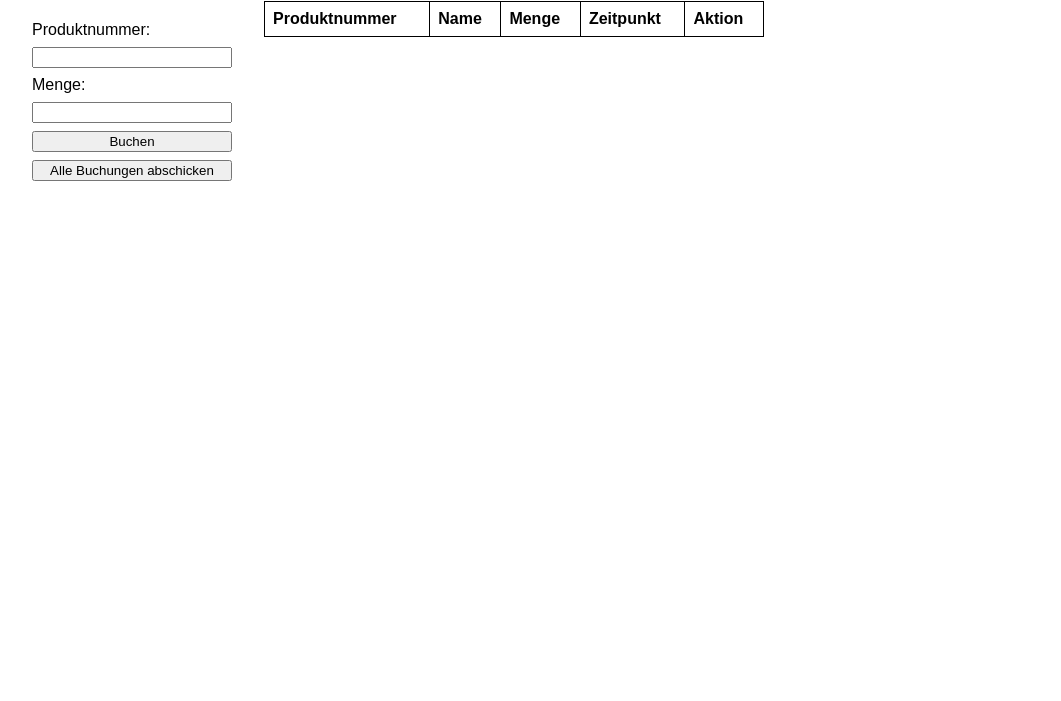
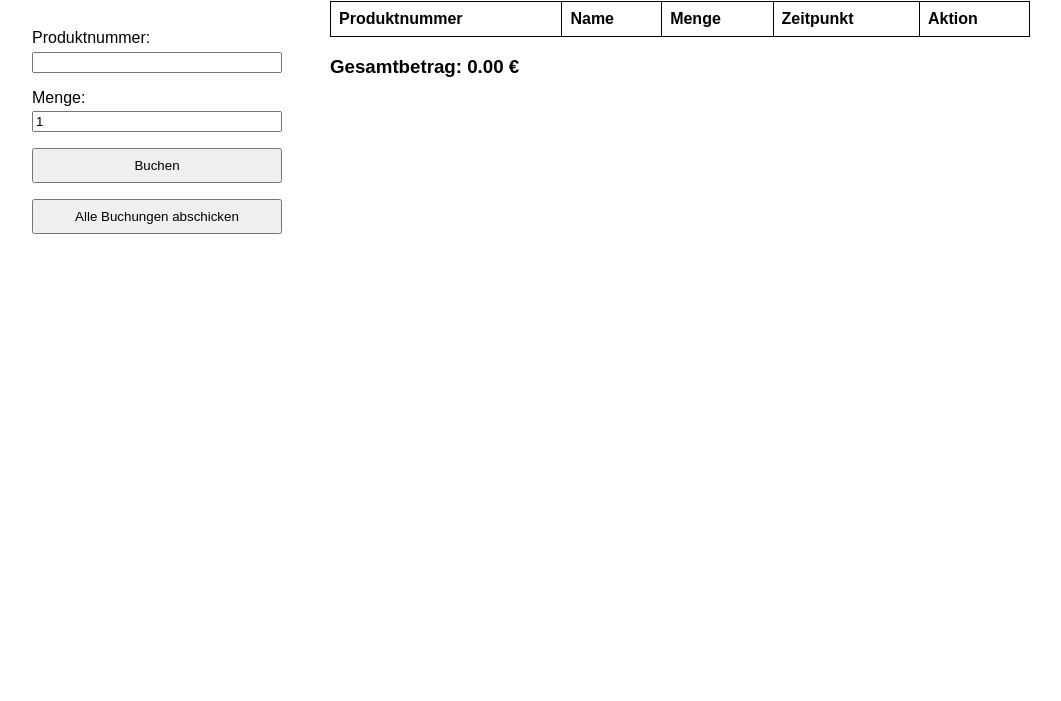
Before and after one commit to Maximilian-Kerskes/Kassensystem, a website: page frontend/public/kassierer.html in a window 1280 px wide. Shown: the part 99-800 px from the top of the page, without its empty margins (0-1061 px from the left). Drawn offline with Linux system fonts and the light colour scheme.

Commit message:
Enter fehler gefixt und Workflow für Kassierer optimiert (#20)

```diff
--- a/frontend/public/kassierer.html
+++ b/frontend/public/kassierer.html
@@ -7,19 +7,25 @@
     <link rel="stylesheet" href="styles.css">
 </head>
 <body class="kassierer-body">
-    <form id="buchungsForm">
+
+    <div class="eingabe-container">
         <h1>Kassierer</h1>
-        <label for="produkt">Produktnummer:</label>
-        <input type="text" id="produkt" name="produkt"/>
 
-        <label for="menge">Menge:</label>
-        <input type="number" id="menge" name="menge" min="1"/>
+        <div class="input-group">
+            <label for="produkt">Produktnummer:</label>
+            <input type="text" id="produkt" autocomplete="off">
+        </div>
 
-        <button type="submit" id="buchen">Buchen</button>
-        <button type="button" id="abschicken">Alle Buchungen abschicken</button>
-    </form>
+        <div class="input-group">
+            <label for="menge">Menge:</label>
+            <input type="number" id="menge" min="1" value="1">
+        </div>
 
-    <div>
+        <button id="buchen">Buchen</button>
+        <button id="abschicken">Alle Buchungen abschicken</button>
+    </div>
+
+    <div class="buchungen-container">
         <h2>Buchungen</h2>
         <table id="buchungenTabelle">
             <thead>
@@ -33,11 +39,9 @@
             </thead>
             <tbody></tbody>
         </table>
-    </div>
-    <div>
+
         <h3>Gesamtbetrag: <span id="gesamtbetrag">0.00</span> €</h3>
     </div>
-
 
     <script src="kassierer.js"></script>
 </body>
--- a/frontend/public/kassierer.js
+++ b/frontend/public/kassierer.js
@@ -1,19 +1,18 @@
 const API_BASE_URL = "http://localhost:8080/api";
-const form = document.getElementById("buchungsForm");
 const tbody = document.querySelector("#buchungenTabelle tbody");
 const buchungen = [];
 
 function berechneGesamtbetrag() {
     return buchungen.reduce(
         (summe, pos) => summe + pos.menge * pos.produkt.verkaufspreis,
-        0,
+        0
     );
 }
 
 async function oeffneKasse() {
     const res = await fetch(`${API_BASE_URL}/kasse`);
     if (!res.ok) {
-		alert("Fehler beim Oeffnen der Kasse");
+        alert("Fehler beim Öffnen der Kasse");
     }
 }
 
@@ -43,9 +42,8 @@ function renderBuchungen() {
         berechneGesamtbetrag().toFixed(2);
 }
 
-form.addEventListener("submit", async (e) => {
-    e.preventDefault();
-    const produktNr = document.getElementById("produkt").value;
+async function bucheProdukt() {
+    const produktNr = document.getElementById("produkt").value.trim();
     const menge = parseInt(document.getElementById("menge").value);
 
     if (!produktNr || !menge) {
@@ -68,7 +66,29 @@ form.addEventListener("submit", async (e) => {
     });
 
     renderBuchungen();
-    form.reset();
+
+    document.getElementById("produkt").value = "";
+    document.getElementById("menge").value = 1;
+    document.getElementById("produkt").focus();
+}
+
+document.getElementById("produkt").addEventListener("keydown", (e) => {
+    if (e.key === "Enter") {
+        e.preventDefault();
+        document.getElementById("menge").focus();
+        document.getElementById("menge").select();
+    }
+});
+
+document.getElementById("menge").addEventListener("keydown", async (e) => {
+    if (e.key === "Enter") {
+        e.preventDefault();
+        await bucheProdukt();
+    }
+});
+
+document.getElementById("buchen").addEventListener("click", async () => {
+    await bucheProdukt();
 });
 
 document.getElementById("abschicken").addEventListener("click", async () => {
@@ -77,13 +97,12 @@ document.getElementById("abschicken").addEventListener("click", async () => {
         return;
     }
 
-    const einkaufsNrRes = await fetch(
-        `${API_BASE_URL}/einkaeufe/naechste-einkaufsnr`,
-    );
+    const einkaufsNrRes = await fetch(`${API_BASE_URL}/einkaeufe/naechste-einkaufsnr`);
     if (!einkaufsNrRes.ok) {
         alert("Fehler beim Abrufen der Einkaufsnummer!");
         return;
     }
+
     const einkaufsnummer = await einkaufsNrRes.json();
 
     for (const pos of buchungen) {
@@ -106,6 +125,7 @@ document.getElementById("abschicken").addEventListener("click", async () => {
 
     buchungen.length = 0;
     renderBuchungen();
-    oeffneKasse()
+    await oeffneKasse();
+
     alert(`Alle Buchungen für Einkaufsnummer ${einkaufsnummer} abgeschickt!`);
 });
--- a/frontend/public/styles.css
+++ b/frontend/public/styles.css
@@ -5,19 +5,36 @@ body {
 
 .kassierer-body {
     display: flex;
-    gap: 2rem;
+    gap: 3rem;
 }
 
-form {
+.eingabe-container {
     display: flex;
     flex-direction: column;
-    gap: 0.5rem;
-    width: 200px;
+    gap: 1rem;
+    width: 250px;
+}
+
+.input-group {
+    display: flex;
+    flex-direction: column;
+    gap: 0.3rem;
+}
+
+button {
+    padding: 0.5rem;
+    cursor: pointer;
+    width: 100%;
+}
+
+.buchungen-container {
+    flex-grow: 1;
 }
 
 table {
     border-collapse: collapse;
-    width: 500px;
+    width: 100%;
+    max-width: 700px;
 }
 
 table, th, td {
@@ -28,7 +45,3 @@ th, td {
     padding: 0.5rem;
     text-align: left;
 }
-
-button {
-    cursor: pointer;
-}
```
Also changed, not shown: frontend/public/index.html (+1 -1 lines). Lines whose indentation alone changed are shown as unchanged.
